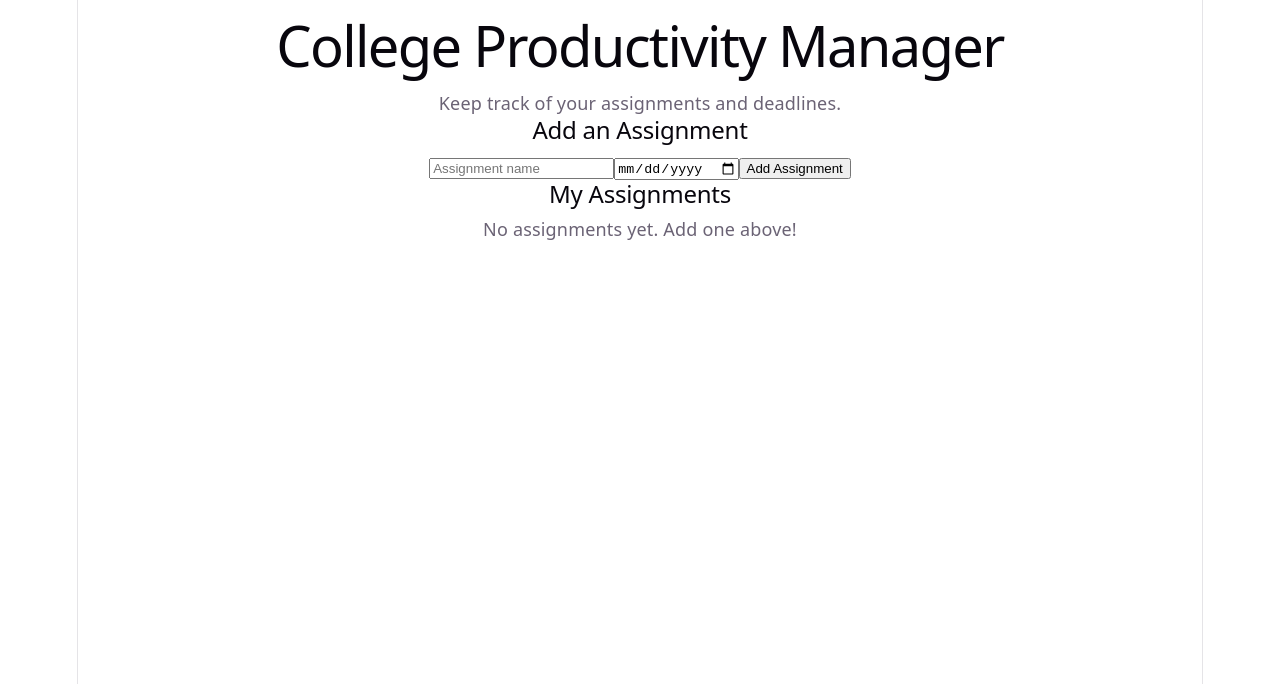
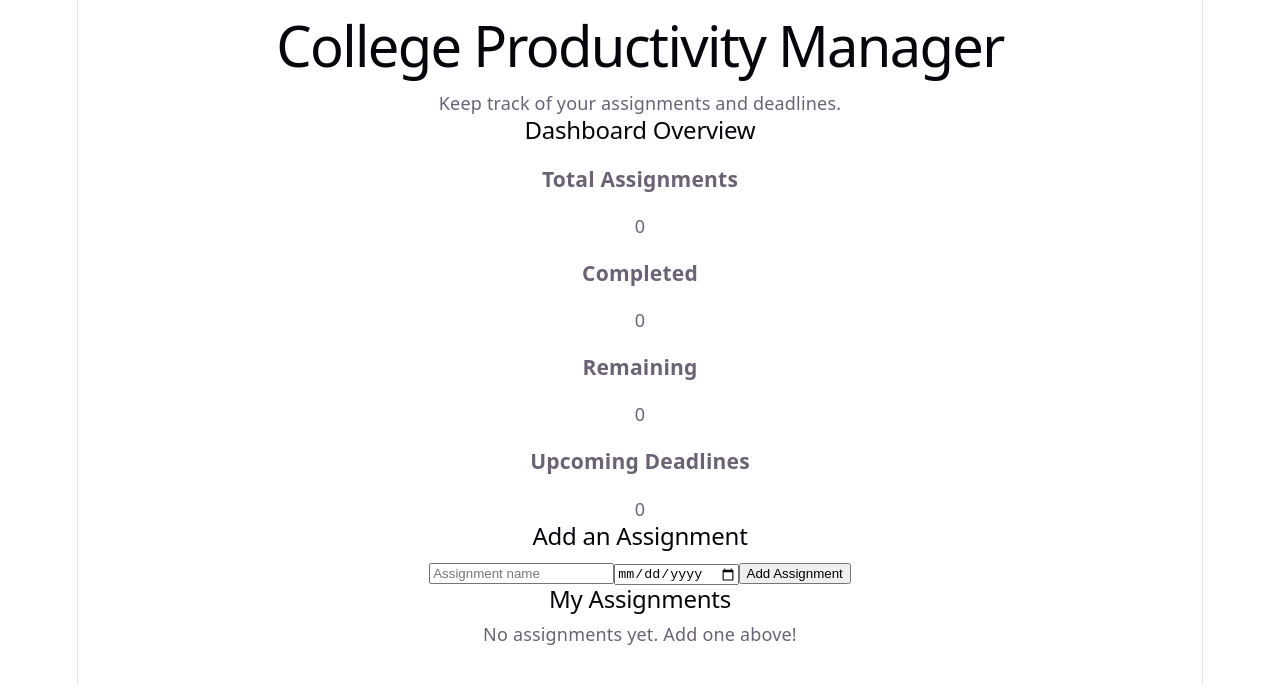
Before and after one commit to ilarson22-maker/College-Productivity-Manager, a React (Vite) app in the folder client/: page / in a window 1280 px wide. Shown: the top 684 px of the page. Built offline with nearby package versions, Linux system fonts and the light colour scheme.

Commit message:
Add dashboard overview and assignment summaries

```diff
--- a/client/src/App.jsx
+++ b/client/src/App.jsx
@@ -5,6 +5,18 @@ function App() {
   const [assignments, setAssignments] = useState([])
   const [title, setTitle] = useState('')
   const [dueDate, setDueDate] = useState('')
+
+  const totalAssignments = assignments.length
+  const completedAssignments = assignments.filter(
+    (assignment) => assignment.completed
+  ).length
+  const remainingAssignments = totalAssignments - completedAssignments
+
+  const upcomingAssignments = assignments.filter(
+    (assignment) =>
+      !assignment.completed &&
+      new Date(assignment.dueDate + 'T00:00:00') >= new Date(new Date().toDateString())
+  ).length
 
   function addAssignment(event) {
     event.preventDefault()
@@ -43,6 +55,32 @@ function App() {
       </header>
 
       <main>
+        <section className="dashboard">
+          <h2>Dashboard Overview</h2>
+
+          <div className="dashboard-cards">
+            <div className="dashboard-card">
+              <h3>Total Assignments</h3>
+              <p>{totalAssignments}</p>
+            </div>
+
+            <div className="dashboard-card">
+              <h3>Completed</h3>
+              <p>{completedAssignments}</p>
+            </div>
+
+            <div className="dashboard-card">
+              <h3>Remaining</h3>
+              <p>{remainingAssignments}</p>
+            </div>
+
+            <div className="dashboard-card">
+              <h3>Upcoming Deadlines</h3>
+              <p>{upcomingAssignments}</p>
+            </div>
+          </div>
+        </section>
+
         <section className="assignment-form">
           <h2>Add an Assignment</h2>
 
```
